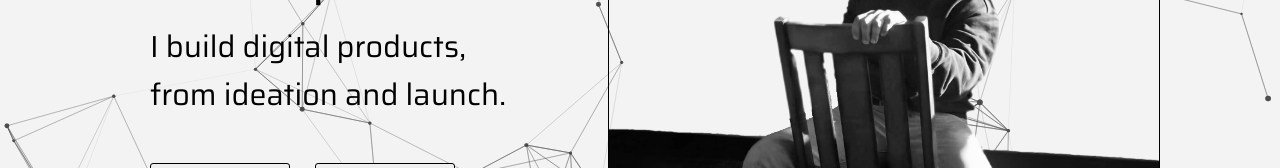
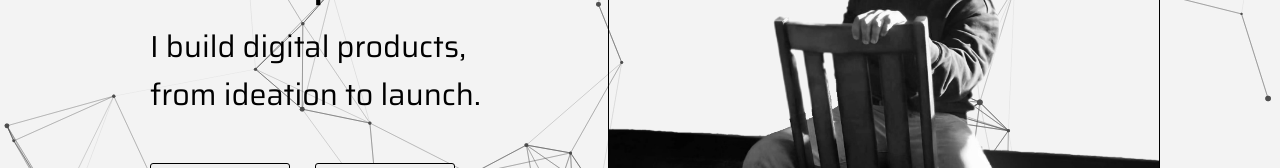
Before and after one commit to babuyaga/portfolio, a React (Create React App) app: page / in a window 1280 px wide. Shown: the part 353-521 px from the top of the page. Built offline with nearby package versions, Linux system fonts and the light colour scheme; a web font is replaced by a local one.

Commit message:
Update Hero Message2

```diff
--- a/src/components/Home.jsx
+++ b/src/components/Home.jsx
@@ -117,7 +117,7 @@ const openIt=(link)=>{
                 </div>
               <div className="text__holder2">
                 <span className="heading__2">{/*appinfo.brandname*/} I build digital products,
-                </span><span className="heading__2"> from ideation and launch.</span></div>
+                </span><span className="heading__2"> from ideation to launch.</span></div>
               <div className="button__holder"><button id="explore__button" className="home__button" onClick={OpenEmail}>Email</button><button id="invite__button" onClick={OpenLinkedInButton} className="home__button">LinkedIn</button></div>
 
               <button onClick={OpenInsta} className="instabutton" id="section__bottom_text">
```
